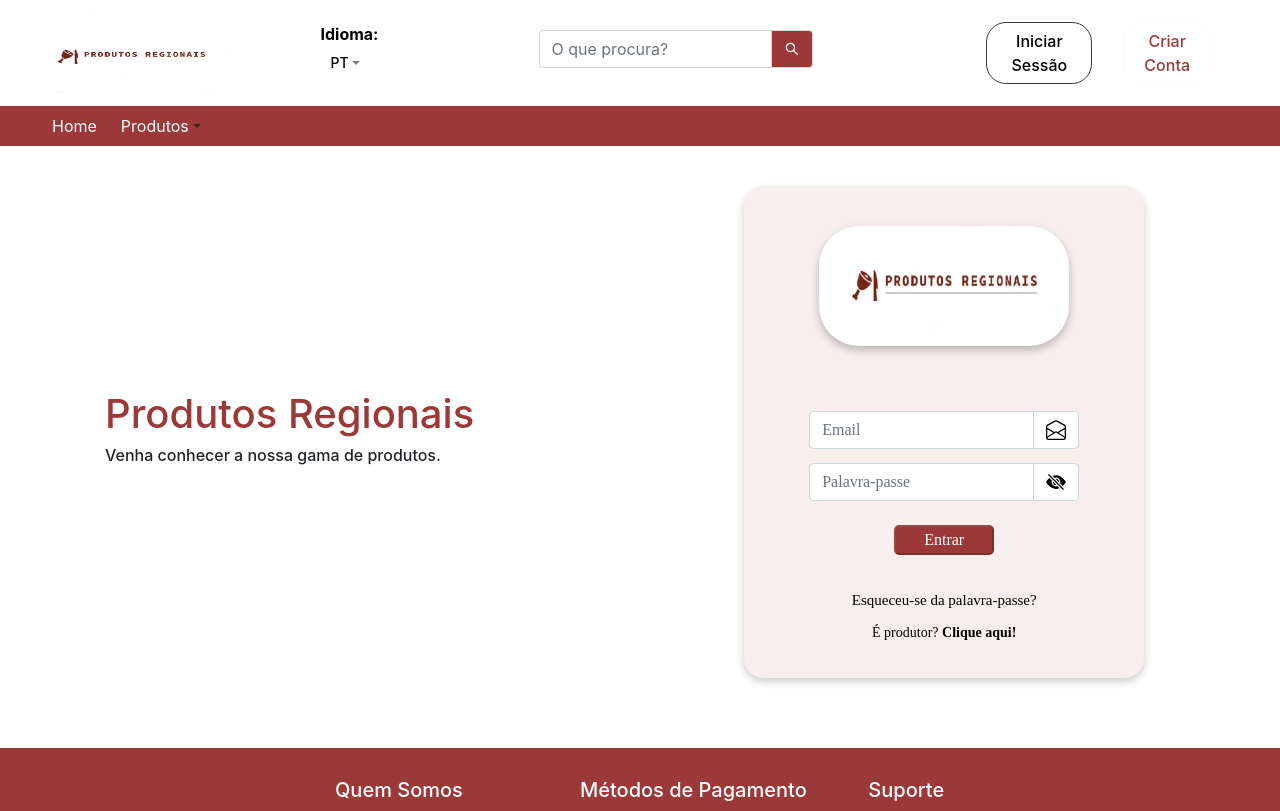
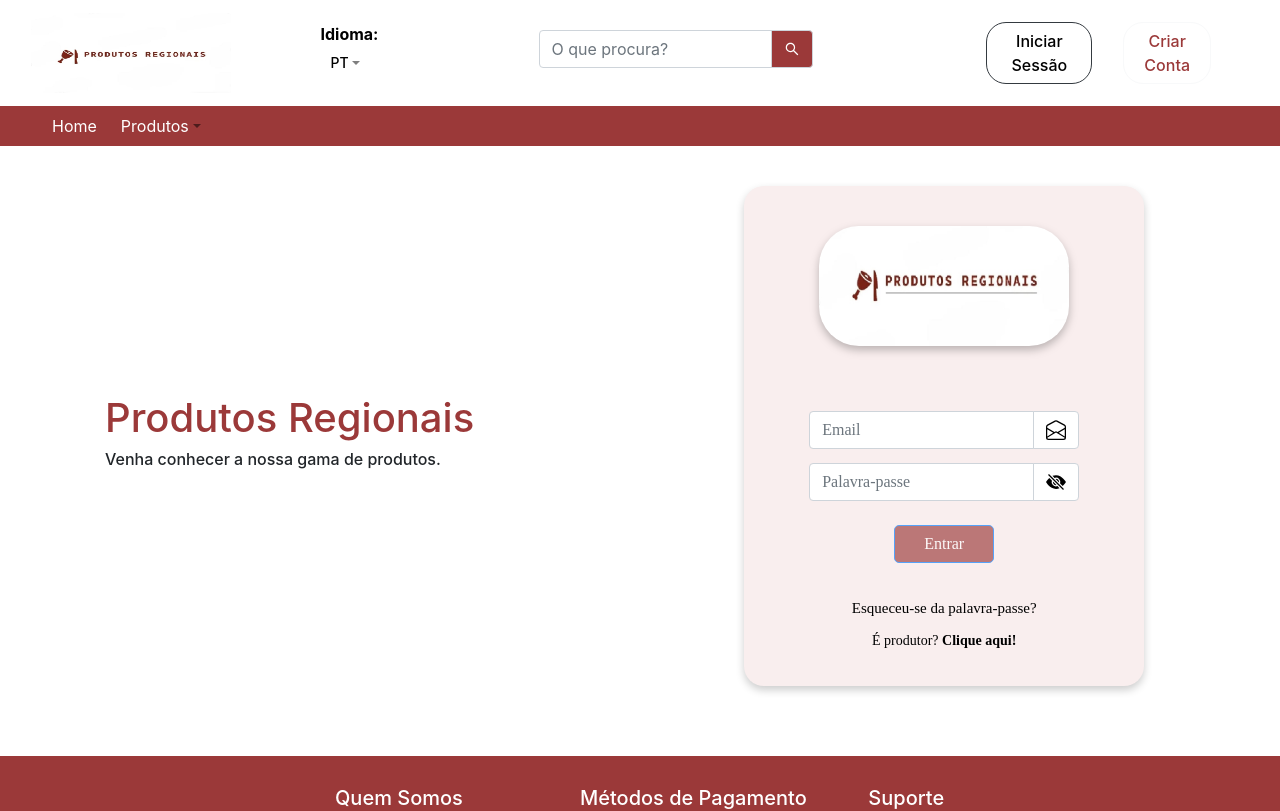
Before and after one commit to DiogoAndreMachadoDuraes/RegionalProducts-Marketplace, a React (Create React App) app: page /login in a window 1280 px wide. Shown: the top 811 px of the page. Built offline with nearby package versions, Linux system fonts and the light colour scheme.

Commit message:
Changes login to dont submit

```diff
--- a/src/ui/screens/login/login.tsx
+++ b/src/ui/screens/login/login.tsx
@@ -127,7 +127,7 @@ export const Login: React.FC = () => {
 						>
 							<Col sm={1} />
 							<Col sm={10}>
-								<button
+								<Button
 									onClick={login}
 									disabled={!email || !password || !isValidEmail || !isValidPassword}
 									style={{
@@ -139,7 +139,7 @@ export const Login: React.FC = () => {
 									}}
 								>
 									Entrar
-								</button>
+								</Button>
 							</Col>
 							<Col sm={1} />
 						</Row>
```
